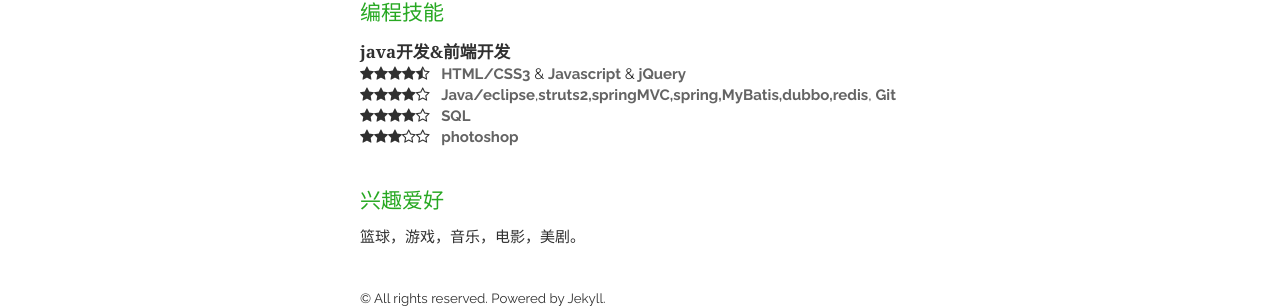
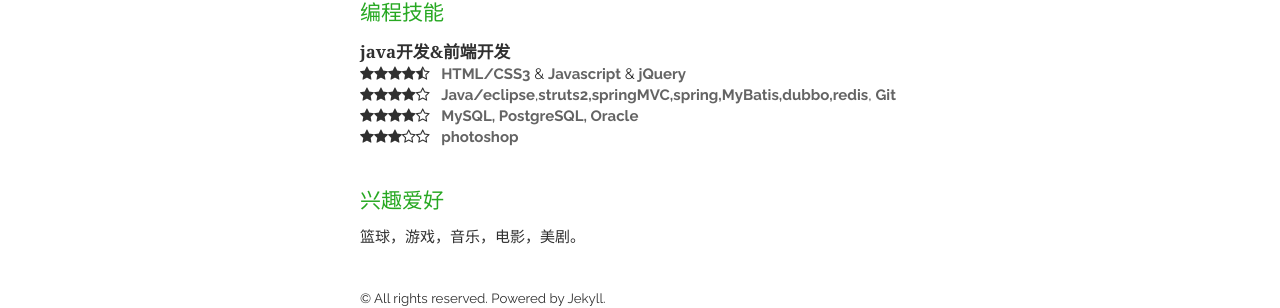
Before and after one commit to waitkafuka/vitae, a Jekyll site: the page built from index.html, in a window 1280 px wide. Shown: the part 1423-1731 px from the top of the page. Built offline with Jekyll 4.4.1, drawn with Linux system fonts in a browser that asks for light colours; nearby versions of some CDN libraries; Markdown is read by kramdown in place of the engine named in the settings; the list of posts is cut into pages by our own code.

Commit message:
修改简历
修改简历

```diff
--- a/_includes/skills.html
+++ b/_includes/skills.html
@@ -13,7 +13,7 @@
         </p>
         <p>
             <i class="fa fa-star"></i><i class="fa fa-star"></i><i class="fa fa-star"></i><i class="fa fa-star"></i><i class="fa fa-star-o"></i>
-            &nbsp;&nbsp;<em>SQL</em>
+            &nbsp;&nbsp;<em>MySQL, PostgreSQL, Oracle</em>
         </p>
         <p>
             <i class="fa fa-star"></i><i class="fa fa-star"></i><i class="fa fa-star"></i><i class="fa fa-star-o"></i><i class="fa fa-star-o"></i>
```
